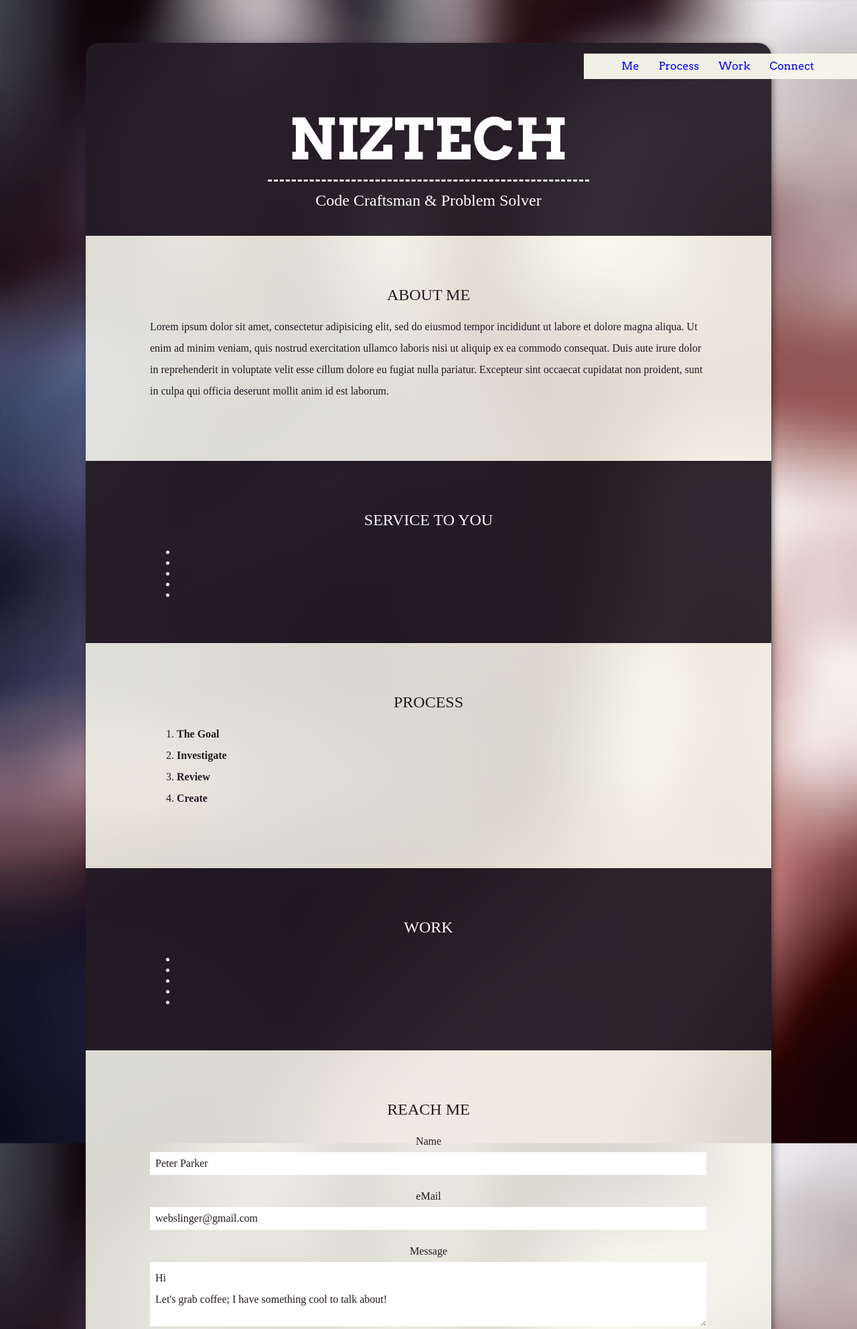
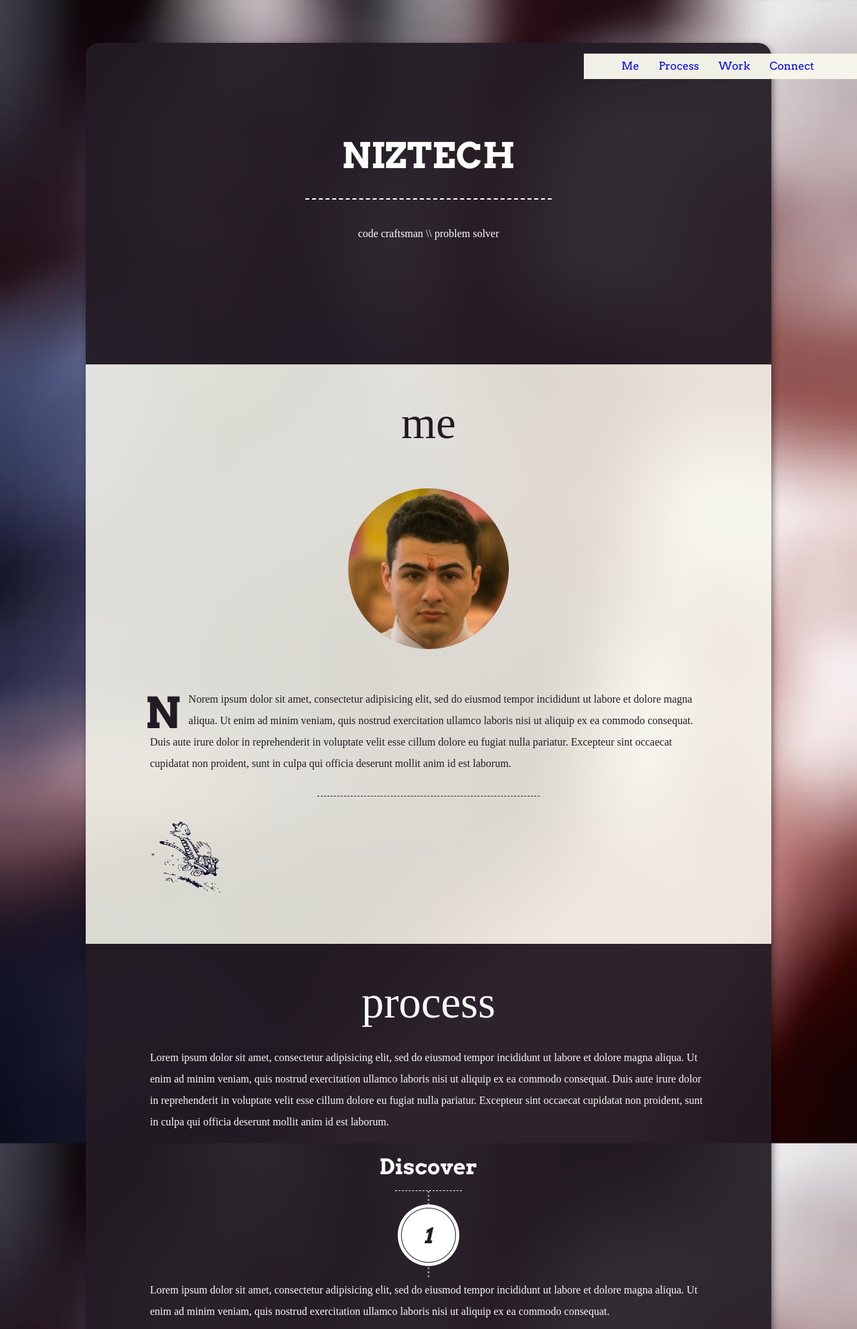
Before and after one commit to nazarioa/niztech-site, a PHP site: page / in a window 1280 px wide. Shown: the top 1984 px of the page at 67% size. Run offline with PHP 8.4, Linux system fonts and the light colour scheme; some libraries are stand-ins or nearby versions; some web fonts are replaced.

Commit message:
Three major changes - Contact sheet had major updates. Added shuttle background. - Updated mast to resemble Martin's design a bit more. - Got the layout for the "process" section more flushed out. This bit of code may need review

```diff
--- a/niztech.com/css/main.css
+++ b/niztech.com/css/main.css
@@ -104,7 +104,7 @@ font-family: 'Arbutus Slab', serif; /*PARAGRAPH
 
 Color:
 Light Color: #f9f9f9 -- rgba(247, 247, 237, .87);
-Purplish Color: #231B23 -- rgba(35,27,36, .93)
+Purplish Color: #231B23 -- rgba(35,27,36, .93);
 */
 
 body{
@@ -134,16 +134,17 @@ a{
 header.mast{
   background-color: rgba(35,27,36, .93);
   color: white;
-  height: 18em;
+  height: 30em;
+
 }
 
 #wrapper > footer{
   height: 1em;
   text-align: center;
+  font-family: 'Arvo', serif;
   background-color: rgba(35,27,36, .93);
   color: rgb(247, 247, 237);
   padding: 2em;
-  font-family: 'Arvo', serif;
   border-top: 1px dashed #f9f9f9;
 }
 
@@ -178,24 +179,25 @@ header.mast{
 #logo{
   margin-left: auto;
   margin-right: auto;
-  width: 30em;
+  width: 23em;
   text-align: center;
 }
 
 #brand {
   display: block;
-  padding: 1em 0em 0em 0em;
-  font-size: 5.3em;
+  padding: 2.5em 0em .5em 0em;
+  /*margin-bottom: 2em;*/
+  font-size: 3.3em;
   font-family: 'Arvo', serif;
   font-weight: 700;
-  border-bottom: 3px dashed white;
+  border-bottom: 2px dashed white;
 }
 
 #tagline{
   display: block;
-  font-size: 1.5em;
+  font-size: 1em;
   font-family: 'Arbutus Slab', serif;
-  margin: .5em 0em 0em 0em;
+  margin: 2.5em 0em 0em 0em;
 }
 
 .section{
@@ -205,10 +207,26 @@ header.mast{
   line-height: 2em;
 }
 
+.section hr{
+    width: 40%;
+    margin: 2em auto 2em auto;
+}
+
+.section > footer hr{
+  /*
+  width: 40%;
+  margin: 2em auto 2em auto;
+  */
+}
+
 .section:nth-child(2n){
   background-color: rgba(35,27,36, .93);
   color: #f9f9f9;
   /*transform:skew(-.5deg,.5deg);*/
+}
+
+.section:nth-child(2n) hr{
+    border-top: 1px dashed #f9f9f9;
 }
 
 .section:nth-child(2n+1){
@@ -217,16 +235,32 @@ header.mast{
   /*transform:skew(.5deg,-.5deg);*/
 }
 
+.section:nth-child(2n+1) hr{
+    border-top: 1px dashed #231B23;
+}
+
 .section > header{
   text-align: center;
-  font-size: 18pt;
-  text-transform: uppercase;
+  font-size: 50pt;
+  padding-bottom: .5em;
+  /*text-transform: uppercase;*/
 }
 
-#contact label{
+#contact label,
+#contact button{
   display: block;
   margin-top: 1em;
   text-align: center;
+  background-color:  rgba(35,27,36, .5);
+}
+
+#contact button{
+  border: 1px solid  rgba(35,27,36, .8);
+  width: 100%;
+}
+
+#contact button:hover{
+  background-color:  rgba(35,27,36, .83);
 }
 
 #contact input,
@@ -234,11 +268,98 @@ header.mast{
   width: 98%;
   border: 0px none;
   padding: .5em;
-  color: inherit;
+  color: #231B23;
+}
+
+#contact input{
+  text-align: center;
 }
 
 #contact textarea{
   height: 5em;
+}
+
+.prcoess_setps{
+  list-style: none;
+  padding: 0;
+}
+
+.prcoess_setps .desc{
+  /*background-color: rgba(35,27,36, .95);*/
+  margin-bottom: 2em;
+}
+
+.prcoess_setps .step{
+  /*background-color: rgba(35,27,36, .95);*/
+  font-size: 2em;
+  line-height: 2.2em;
+  font-family: 'Arvo';
+  font-weight: 600;
+  text-align: center;
+  /*height: 4em;*/
+  /*vertical-align: bottom;*/
+}
+
+.prcoess_setps .v-line{
+  background-image: url('../img/DottedLine.png');
+  background-repeat: repeat-y;
+  background-size: 12px 12px;
+  background-position: center;
+  /*min-width: 100px;*/
+  max-width: 100px;
+  padding-top: 1em;
+  padding-bottom: 1em;
+  margin-left: auto;
+  margin-right: auto;
+  border-top: 1px dashed;
+  /*border-bottom: 1px dashed;*/
+}
+
+.rocket{
+  background-image: url('../img/sts30nightlaunch_nasa_big_2.jpg');
+  background-size: cover;
+  background-repeat: no-repeat;
+  background-attachment: fixed;
+  background-position: center;
+}
+
+.img-circle{
+  margin: 3em auto 3em auto;
+  text-align: center;
+}
+
+.img-circle > div{
+  border-radius: 50%;
+  overflow: hidden;
+  display: inline-block;
+}
+
+.img-circle img{
+  width:inherit;
+  height: inherit;
+}
+
+.img-div{
+  background-position: center;
+  background-repeat: no-repeat;
+  background-size: cover;
+  /*background-color: red;*/
+}
+
+.circle{
+  background-image: url('../img/Circle.png');
+  background-size: 100px 100px;
+  background-repeat: no-repeat;
+  width: 100px;
+  height: 100px;
+  font-size: 2em;
+  line-height: 3.2em;
+  font-family: 'Arvo';
+  font-style: italic;
+  font-weight: 700;
+  text-align: center;
+  color: #231B23;
+  margin: 0em auto 0em auto;
 }
 
 .drop-cap{
@@ -255,10 +376,6 @@ header.mast{
   font-size: 4em;
   text-align: center;
   /*background-color: red;*/
-}
-
-.step{
-  font-weight: 700;
 }
 
 .half{
--- a/niztech.com/index.html
+++ b/niztech.com/index.html
@@ -35,24 +35,59 @@
         </div>
         <div id="brand">NIZTECH</div>
         <div id="tagline">
-          <span>Code Craftsman</span>
-          <span>&amp;</span>
-          <span>Problem Solver</span>
+          <span>code craftsman</span>
+          <span>\\</span>
+          <span>problem solver</span>
         </div>
       </div>
     </header>
 
     <div id="page">
 
-      <div id="about_me" class="section">
-        <header>About Me</header>
+      <div id="about_me" class="section light">
+        <header>me</header>
+        <div class="content">
+          <div class="img-circle"><div style="width: 15em; height: 15em;"><img src="img/Nazario.jpg" alt="nazario's face"/></div></div>
+          <p><span class="drop-cap">N</span>Norem ipsum dolor sit amet, consectetur adipisicing elit, sed do eiusmod tempor incididunt ut labore et dolore magna aliqua. Ut enim ad minim veniam, quis nostrud exercitation ullamco laboris nisi ut aliquip ex ea commodo consequat. Duis aute irure dolor in reprehenderit in voluptate velit esse cillum dolore eu fugiat nulla pariatur. Excepteur sint occaecat cupidatat non proident, sunt in culpa qui officia deserunt mollit anim id est laborum.</p>
+        </div>
+        <footer>
+          <hr />
+          <div class="img-div" style="background-image: url('img/calvin-hobbes.png'); height: 115px; width: 115px;">&nbsp;</div>
+        </footer>
+      </div>
+
+      <div id="process" class="section">
+        <header>process</header>
         <div class="content">
           <p>Lorem ipsum dolor sit amet, consectetur adipisicing elit, sed do eiusmod tempor incididunt ut labore et dolore magna aliqua. Ut enim ad minim veniam, quis nostrud exercitation ullamco laboris nisi ut aliquip ex ea commodo consequat. Duis aute irure dolor in reprehenderit in voluptate velit esse cillum dolore eu fugiat nulla pariatur. Excepteur sint occaecat cupidatat non proident, sunt in culpa qui officia deserunt mollit anim id est laborum.</p>
+          <!-- <hr /> -->
+          <ol class="prcoess_setps">
+            <li>
+              <div class="step">Discover</div>
+              <div class="v-line"><div class="circle">1</div></div>
+              <div class="desc">Lorem ipsum dolor sit amet, consectetur adipisicing elit, sed do eiusmod tempor incididunt ut labore et dolore magna aliqua. Ut enim ad minim veniam, quis nostrud exercitation ullamco laboris nisi ut aliquip ex ea commodo consequat.</div>
+            </li>
+            <li>
+              <div class="step">Develope</div>
+              <div class="v-line"><div class="circle">2</div></div>
+              <div class="desc">Duis aute irure dolor in reprehenderit in voluptate velit esse cillum dolore eu fugiat nulla pariatur. Excepteur sint occaecat cupidatat non proident, sunt in culpa qui officia deserunt mollit anim id est laborum.</div>
+            </li>
+            <li>
+              <div class="step">Deliver</div>
+              <div class="v-line"><div class="circle">3</div></div>
+              <div class="desc">Lorem ipsum dolor sit amet, consectetur deserunt mollit anim id est laborum.</div>
+            </li>
+            <li>
+              <div class="step">Repeat</div>
+              <div class="v-line"><div class="circle">4</div></div>
+              <div class="desc">Lorem ipsum dolor sit amet, consectetur adipisicing elit. Duis aute irure dolor in reprehenderit in voluptate velit esse cillum dolore eu fugiat nulla pariatur. Excepteur sint occaecat cupidatat non proident, sunt in culpa qui officia deserunt mollit anim id est laborum.</div>
+            </li>
+          </ol>
         </div>
       </div>
 
-      <div id="service" class="section">
-        <header>Service To You</header>
+      <div id="work" class="section">
+        <header>work</header>
         <div class="content">
           <ul id="work_list">
             <li><a href=""><div class="img"></div><div class="desc"></div></a></li>
@@ -64,64 +99,40 @@
         </div>
       </div>
 
-      <div id="process" class="section">
-        <header>Process</header>
+      <div id="contact" class="section rocket">
+        <header>connect</header>
+        <div class="content rocket">
+            <div><label for="name">Name</label><input type="text" name="name" id="name" value="Peter Parker"/></div>
+            <div><label for="email">eMail</label><input type="text" name="email" id="email" value="webslinger@gmail.com"/></div>
+            <div><label for="message">Message</label><textarea name="message" id="message">Hi,
+Let's grab coffee!</textarea></div>
+            <div><button>Send &#10097;</button></div>
+        </div>
+      </div>
+
+      <div id="crew" class="section">
+        <header>crew</header>
         <div class="content">
-          <ol id="prcoess_setps">
-            <li>
-              <div class="step">The Goal</div>
-              <div></div>
-            </li>
-            <li>
-              <div class="step">Investigate</div>
-              <div></div>
-            </li>
-            <li>
-              <div class="step">Review</div>
-              <div></div>
-            </li>
-            <li>
-              <div class="step">Create</div>
-              <div></div>
-            </li>
-          </ol>
+          <p>Lorem ipsum dolor sit amet, consectetur adipisicing elit, sed do eiusmod tempor incididunt ut labore et dolore magna aliqua. Ut enim ad minim veniam, quis nostrud exercitation ullamco laboris nisi ut aliquip ex ea commodo consequat. Duis aute irure dolor in reprehenderit in voluptate velit esse cillum dolore eu fugiat nulla pariatur. Excepteur sint occaecat cupidatat non proident, sunt in culpa qui officia deserunt mollit anim id est laborum.</p>
         </div>
       </div>
 
       <div id="work" class="section">
-        <header>Work</header>
         <div class="content">
-          <ul id="work_list">
-            <li><a href=""><div class="img"></div><div class="desc"></div></a></li>
-            <li><a href=""><div class="img"></div><div class="desc"></div></a></li>
-            <li><a href=""><div class="img"></div><div class="desc"></div></a></li>
-            <li><a href=""><div class="img"></div><div class="desc"></div></a></li>
-            <li><a href=""><div class="img"></div><div class="desc"></div></a></li>
+          <p>In another world I would be:</p>
+          <ul>
+            <li>Standup Comedian</li>
+            <li>National Geographic Photographer</li>
+            <li>Aircraft Pilot</li>
+            <li>Veterinarian</li>
           </ul>
-        </div>
-      </div>
-
-      <div id="contact" class="section">
-        <header>Reach Me</header>
-        <div class="content">
-            <div><label for="name">Name</label><input type="text" name="name" id="name" value="Peter Parker"/></div>
-            <div><label for="email">eMail</label><input type="text" name="email" id="email" value="webslinger@gmail.com"/></div>
-            <div><label for="message">Message</label><textarea name="message" id="message">Hi
-Let's grab coffee; I have something cool to talk about!</textarea></div>
-        </div>
-      </div>
-
-      <div id="crew" class="section">
-        <header>Crew</header>
-        <div class="content">
-          <p>Lorem ipsum dolor sit amet, consectetur adipisicing elit, sed do eiusmod tempor incididunt ut labore et dolore magna aliqua. Ut enim ad minim veniam, quis nostrud exercitation ullamco laboris nisi ut aliquip ex ea commodo consequat. Duis aute irure dolor in reprehenderit in voluptate velit esse cillum dolore eu fugiat nulla pariatur. Excepteur sint occaecat cupidatat non proident, sunt in culpa qui officia deserunt mollit anim id est laborum.</p>
         </div>
       </div>
 
     </div><!-- end "page" -->
 
     <footer>
-      <div>Thank you!</div>
+      <div>Fin</div>
     </footer>
 
   </div><!-- end wrapper -->
```
